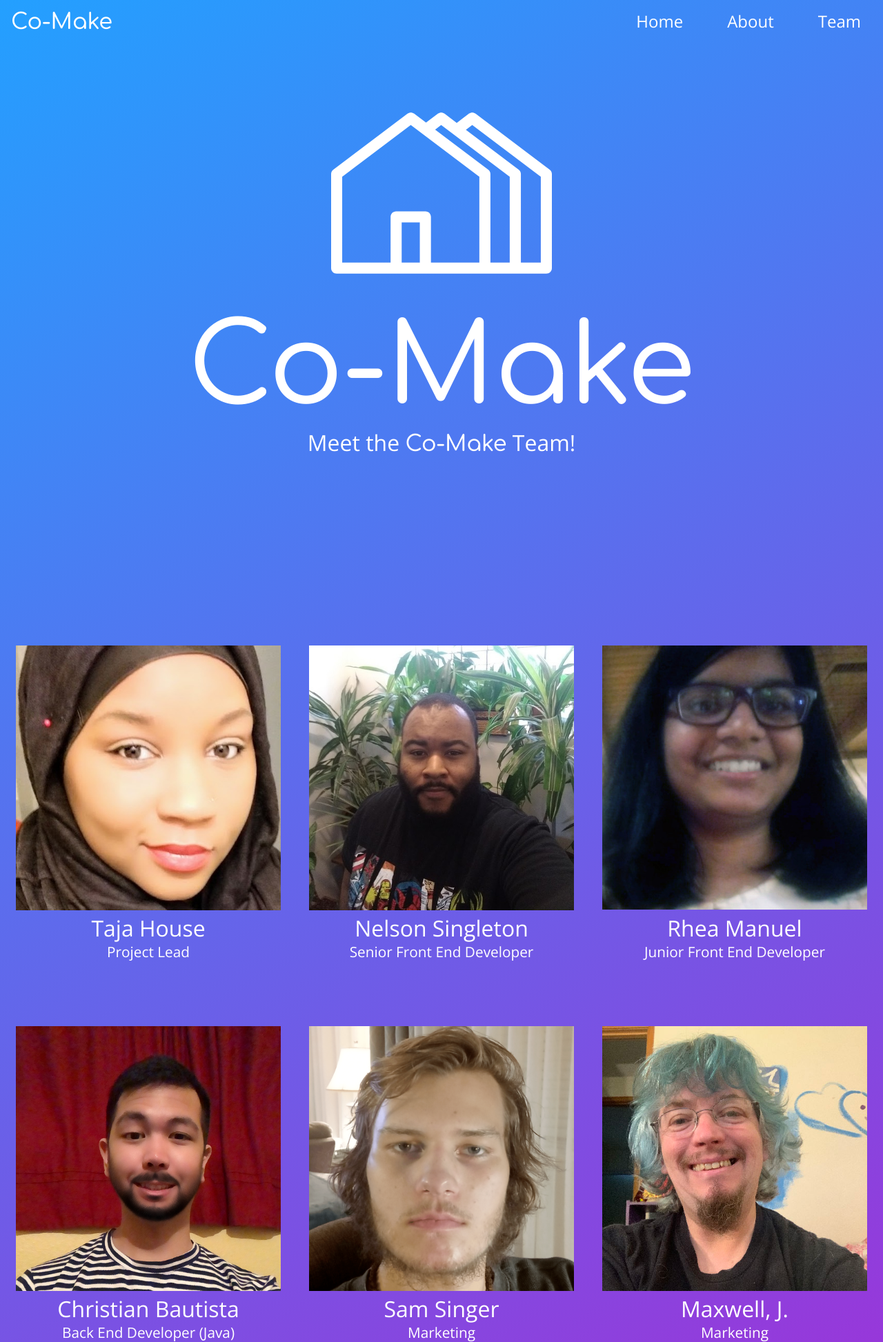
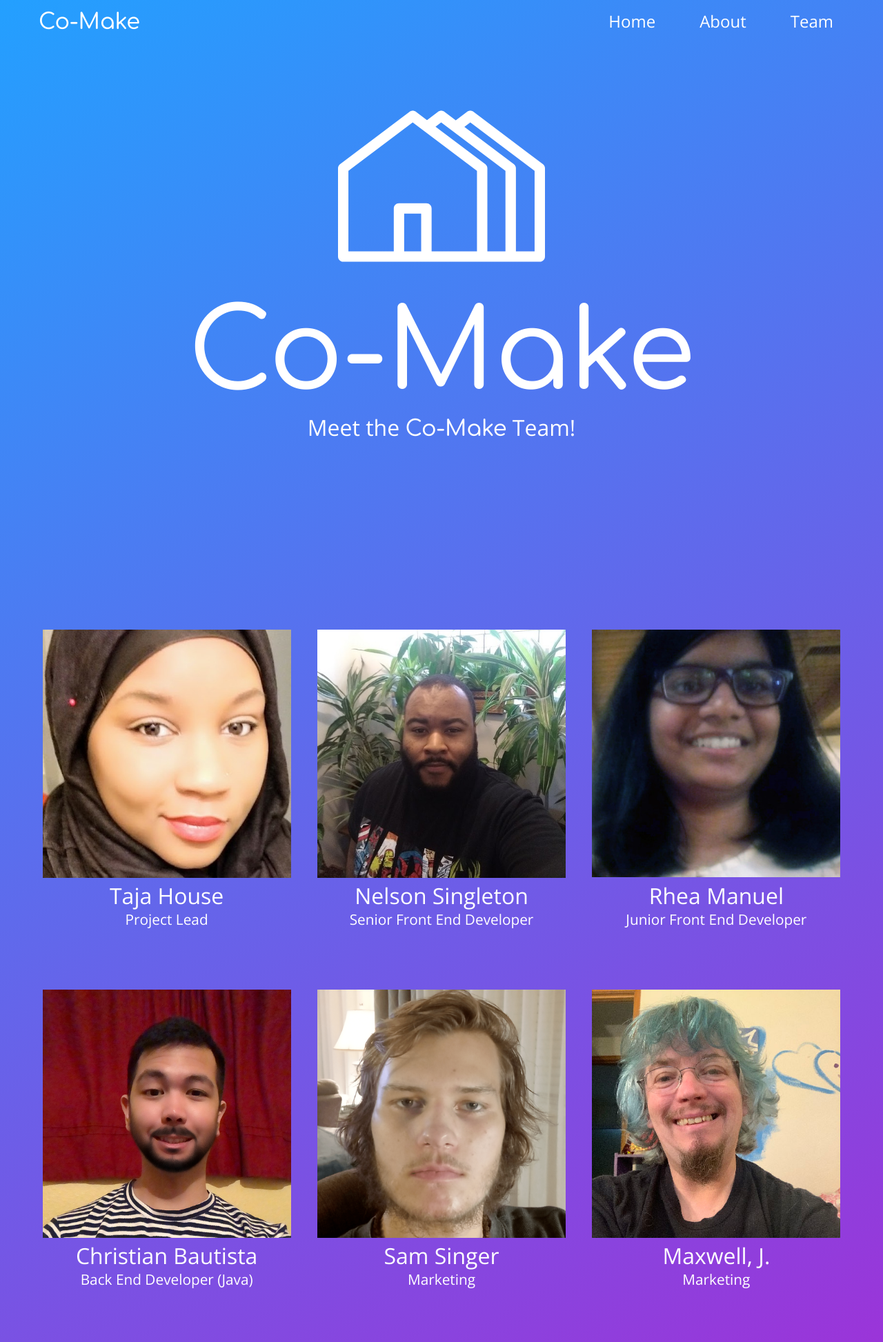
Before and after one commit to matty-serwer/comake3, a plain HTML site: page team.html in a window 1280 px wide. Shown: the top 1946 px of the page at 69% size. Drawn offline with nearby package versions, Linux system fonts and the light colour scheme.

Commit message:
added containers, and set max-width to 1200px, for the entire site.

```diff
--- a/styles/style.css
+++ b/styles/style.css
@@ -158,6 +158,11 @@ h4 {
   font-size: 2rem;
 }
 
+.container {
+    max-width: 1200px;
+    margin: auto;
+}
+
 .fas {
   font-size: 9rem;
   color: white;
@@ -197,6 +202,8 @@ font-family: 'Open Sans', sans-serif;
   position: fixed;
   top: 0;
   width: 100%;
+  max-width: 1200px;
+  margin: auto;
 }
 
 .brand-title {
@@ -254,11 +261,15 @@ font-family: 'Open Sans', sans-serif;
 /* HERO-AMAGE STARTS HERE */
 
 #landing {
-  padding: 15vh 0 20vh;
-  display: flex;
-  flex-direction: column;
-  align-items: center;
+
   color: white;
+}
+
+#landing .container {
+    padding: 15vh 0 20vh;
+    display: flex;
+    flex-direction: column;
+    align-items: center;
 }
 
 #landing img {
--- a/styles/team.css
+++ b/styles/team.css
@@ -10,10 +10,14 @@
 /* TEAM GALLERY section begins here */
 
 #team-gallery {
-  display: flex;
-  flex-wrap: wrap;
-  justify-content: center;
+
   margin-bottom: 5%;
+}
+
+#team-gallery .container {
+    display: flex;
+    flex-wrap: wrap;
+    justify-content: center;
 }
 
 .team-card {
--- a/team.html
+++ b/team.html
@@ -18,12 +18,16 @@
       rel="stylesheet"
     />
     <link rel="stylesheet" type="text/css" href="styles/style.css" />
-    <link rel="stylesheet" type="text/css" href="styles/team.css">
-    <link rel="shortcut icon" href="/assets/favicon_io/android-chrome-512x512.png" />
+    <link rel="stylesheet" type="text/css" href="styles/team.css" />
+    <link
+      rel="shortcut icon"
+      href="/assets/favicon_io/android-chrome-512x512.png"
+    />
     <title>Co-Make</title>
   </head>
   <body>
     <header>
+      <div class="container">
         <nav class="navbar">
           <div class="brand-title">Co-Make</div>
           <a href="#" class="toggle-button" id="tog-button">
@@ -39,27 +43,27 @@
             </ul>
           </div>
         </nav>
+      </div>
     </header>
 
     <section id="landing">
+      <div class="container">
         <img src="/assets/houses.svg" alt="" />
         <h1 class="co-make-logo">Co-Make</h1>
         <h2>Meet the <span class="co-make-logo">Co-Make</span> Team!</h2>
+      </div>
     </section>
 
     <section id="team-gallery">
+      <div class="container">
         <div class="team-card">
           <div class="team-member-image">
             <a href="#"
-              ><img
-                src="/assets/taja_house.jpg"
-                alt="photo of Taja House"
+              ><img src="/assets/taja_house.jpg" alt="photo of Taja House"
             /></a>
           </div>
           <h2>Taja House</h2>
-          <p>
-            Project Lead
-          </p>
+          <p>Project Lead</p>
         </div>
         <div class="team-card">
           <div class="team-member-image">
@@ -70,22 +74,16 @@
             /></a>
           </div>
           <h2>Nelson Singleton</h2>
-          <p>
-            Senior Front End Developer
-          </p>
+          <p>Senior Front End Developer</p>
         </div>
         <div class="team-card">
           <div class="team-member-image">
             <a href="#"
-              ><img
-                src="/assets/rhea_manuel.jpg"
-                alt="Photo of Rhea Manuel"
+              ><img src="/assets/rhea_manuel.jpg" alt="Photo of Rhea Manuel"
             /></a>
           </div>
           <h2>Rhea Manuel</h2>
-          <p>
-            Junior Front End Developer
-          </p>
+          <p>Junior Front End Developer</p>
         </div>
         <div class="team-card">
           <div class="team-member-image">
@@ -96,35 +94,25 @@
             /></a>
           </div>
           <h2>Christian Bautista</h2>
-          <p>
-            Back End Developer (Java)
-          </p>
+          <p>Back End Developer (Java)</p>
         </div>
         <div class="team-card">
           <div class="team-member-image">
             <a href="#"
-              ><img
-                src="/assets/sam_singer.png"
-                alt="Photo of Sam Singer"
+              ><img src="/assets/sam_singer.png" alt="Photo of Sam Singer"
             /></a>
           </div>
           <h2>Sam Singer</h2>
-          <p>
-            Marketing
-          </p>
+          <p>Marketing</p>
         </div>
         <div class="team-card">
           <div class="team-member-image">
             <a href="#"
-              ><img
-                src="/assets/julian_maxwell.jpg"
-                alt="Photo of Maxwel, J"
+              ><img src="/assets/julian_maxwell.jpg" alt="Photo of Maxwel, J"
             /></a>
           </div>
           <h2>Maxwell, J.</h2>
-          <p>
-            Marketing
-          </p>
+          <p>Marketing</p>
         </div>
         <div class="team-card">
           <div class="team-member-image">
@@ -135,14 +123,15 @@
             /></a>
           </div>
           <h2>Matthew Serwer</h2>
-          <p>
-            Marketing
-          </p>
+          <p>Marketing</p>
         </div>
+      </div>
+    </section>
     <!-- #team-gallery ends here -->
 
     <!-- end of #list -->
     <footer>
+      <div class="container">
         <div class="footer-block">
           <div class="address">
             <h4>Main Office</h4>
@@ -166,9 +155,8 @@
           </div>
         </div>
         <p class="copyright">© Co-Make 2020. All Rights Reserved.</p>
+      </div>
     </footer>
-
-
 
     <script>
       const toggleButton = document.getElementsByClassName("toggle-button")[0];
```
Also changed, not shown: about.html (+15 -4 lines), index.html (+30 -9 lines). Lines whose indentation alone changed are shown as unchanged.
